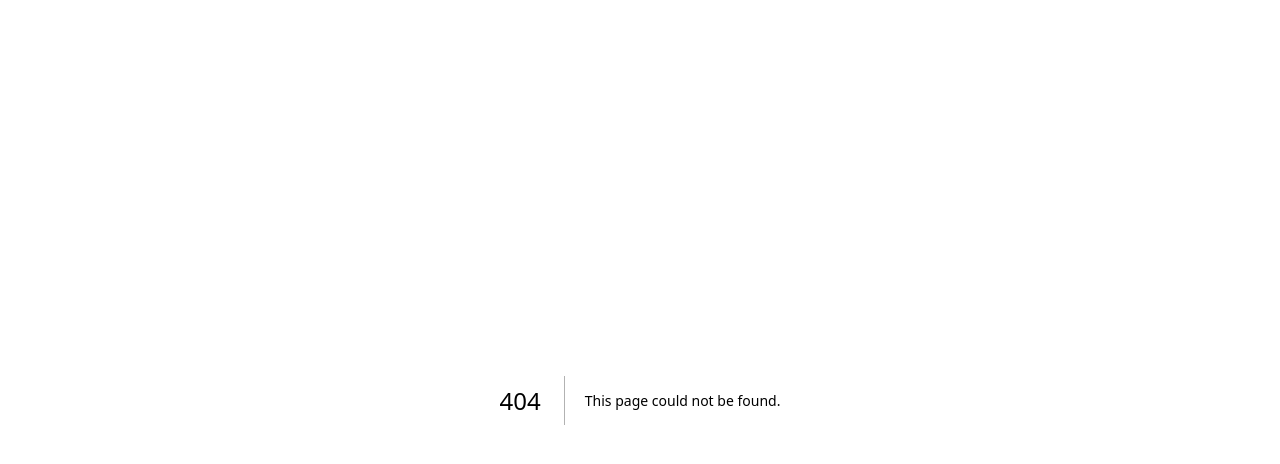
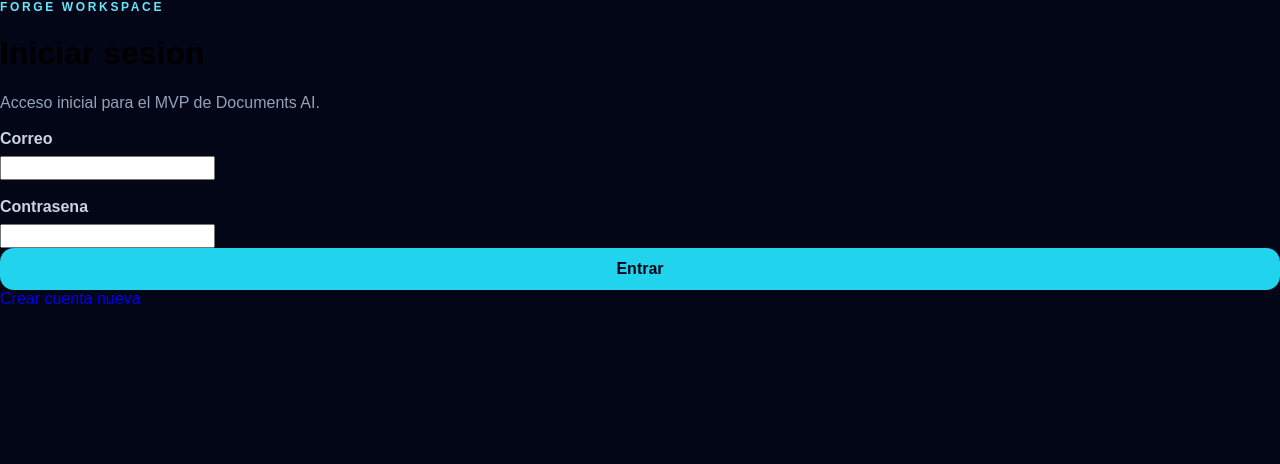
Before and after one commit to PENDRAGON-FORGE/Forge-labs, a Next.js app: page /login in a window 1280 px wide. Before the commit this address had no page. Shown: the top 464 px of the page. Built offline with nearby package versions, Linux system fonts and the light colour scheme; no server answers.

Commit message:
Add login page

```diff
--- /dev/null
+++ b/src/app/login/page.tsx
@@ -0,0 +1,9 @@
+import { AuthForm } from '@/components/AuthForm';
+
+export default function LoginPage() {
+  return (
+    <main className="auth-page">
+      <AuthForm mode="login" />
+    </main>
+  );
+}
```
